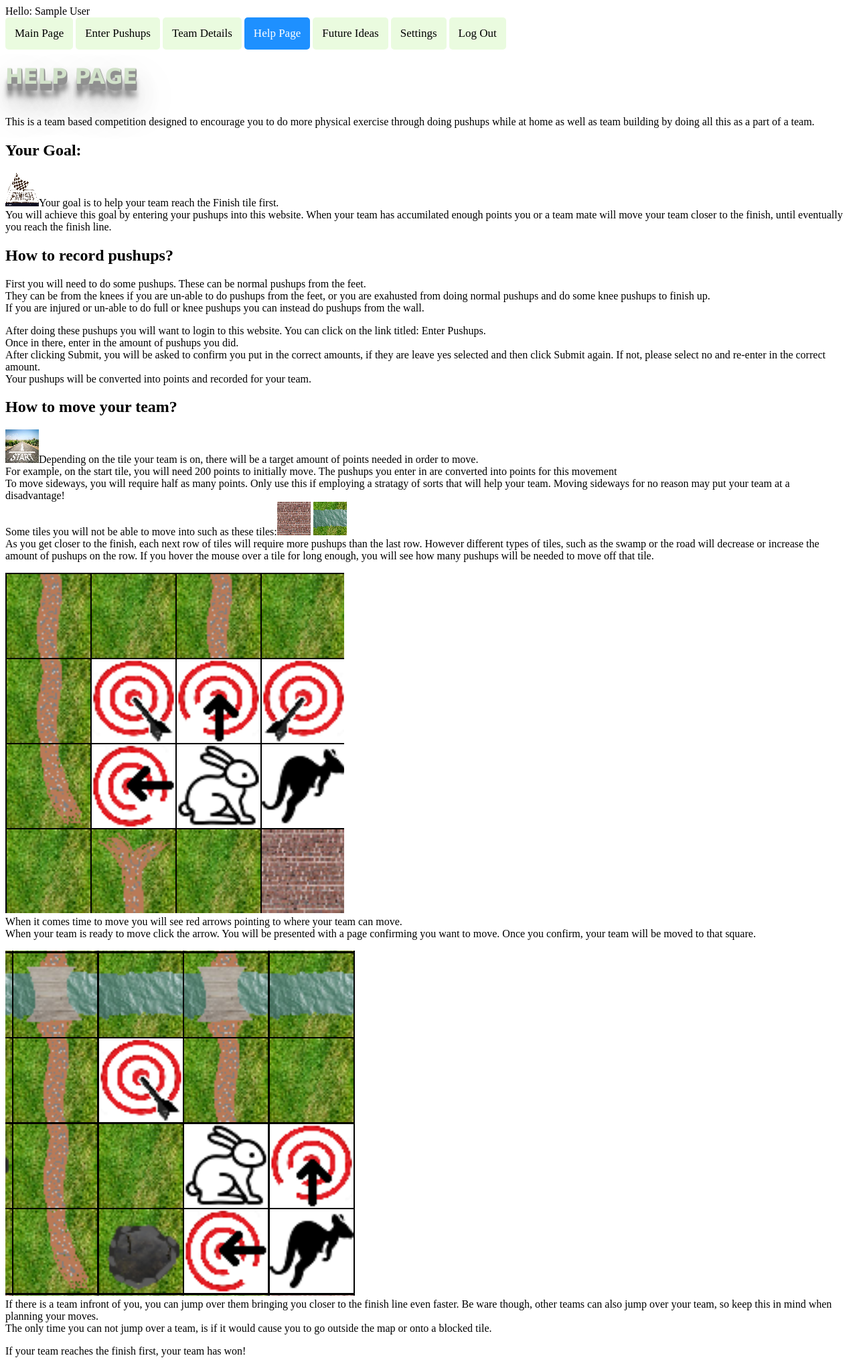
After one commit to sting-ray/pushup, a PHP site: page /help.php in a window 1280 px wide. The commit adds this page. Shown: the whole page at 67% size. Run offline with PHP 8.4, Linux system fonts and the light colour scheme; the visitor is signed in with stand-in values (Sample User, id 1).

Commit message:
Added help pages and .css to make it more beautiful

```diff
--- /dev/null
+++ b/default.css
@@ -0,0 +1,67 @@
+
+
+/*For the navigation bar*/
+/*https://www.w3schools.com/howto/howto_css_pill_nav.asp*/
+
+.pill-nav a {
+    display: inline-block;
+    color: black;
+    text-align: center;
+    padding: 14px;
+    text-decoration: none;
+    font-size: 17px;
+    border-radius: 5px;
+    background-color: #eafbdf;
+}
+
+.pill-nav a:hover {
+    background-color: #ddd;
+    color: black;
+}
+
+.pill-nav a.active {
+    background-color: dodgerblue;
+    color: white;
+}
+
+/*For the map*/
+table.map {
+    border-spacing: 0px;
+    border-collapse: collapse;
+}
+
+tr.map {
+    line-height: 50px;
+}
+
+/*https://developer.mozilla.org/en-US/docs/Archive/Misc_top_level/Images,_Tables,_and_Mysterious_Gaps*/
+td.map img {
+    display: block;
+}
+
+td.map {
+    padding: 0px;
+    border: 1px solid black;
+}
+
+/*Header*/
+/*https://freefrontend.com/css-3d-text-effects/*/
+h1 {
+    text-transform: uppercase;
+    font-family: verdana;
+    color: #d2e2ca;
+    text-shadow: 1px 1px 1px #919191,
+    1px 2px 1px #919191,
+    1px 3px 1px #919191,
+    1px 4px 1px #919191,
+    1px 5px 1px #919191,
+    1px 6px 1px #919191,
+    1px 7px 1px #919191,
+    1px 8px 1px #919191,
+    1px 9px 1px #919191,
+    1px 10px 1px #919191,
+    1px 18px 6px rgba(16,16,16,0.4),
+    1px 22px 10px rgba(16,16,16,0.2),
+    1px 25px 35px rgba(16,16,16,0.2),
+    1px 30px 60px rgba(16,16,16,0.4);
+}
--- a/header.inc.php
+++ b/header.inc.php
@@ -16,37 +16,35 @@ define("playerId", $_SESSION["pushup_id"]);
 define("playerName", $_SESSION["pushup_name"]);
 define("playerTeamId", $_SESSION["pushup_team"]);
 //TODO: Create a page with the players individual stats
-//TODO: Create a settings page where the privacy setting can be updated and the password changed.
+
+
 ?>
 
+<!DOCTYPE html>
 <html>
 <head>
-<style>
+    <link rel='stylesheet' href='default.css'>
+</head>
 
-table {
-    border: 1px solid black;
-    border-spacing: 0px;
-    border-collapse: collapse;
-}
-td {
-    padding: 0px;
-    border: 1px solid black;
-    //height:50px;
-    //width:50px;
-}
-</style>
-</head>
 <body>
 
 <?php
 echo "Hello: ".playerName."<br>";
+
 ?>
 
-<table><tr>
-    <td><a href='main.php'>Main Page</a></td>
-    <td><a href='pushup.php'>Enter Pushups</a></td>
-    <td><a href='team.php'>Team Details</a></td>
-    <td><a href='future.php'>Future Ideas</a></td>
-    <td><a href='settings.php'>Settings</a></td>
-    <td><a href='logout.php'>Log Out</a></td>
-</tr></table><br>
+<div class="pill-nav">
+    <a href='main.php' id='main.php'>Main Page</a>
+    <a href='pushup.php' id='pushup.php'>Enter Pushups</a>
+    <a href='team.php' id='team.php'>Team Details</a>
+    <a href='help.php' id='help.php'>Help Page</a>
+    <a href='future.php' id='future.php'>Future Ideas</a>
+    <a href='settings.php' id='settings.php'>Settings</a>
+    <a href='logout.php' id='logout.php'>Log Out</a>
+</div>
+
+<script>
+    var path = window.location.pathname;
+    var page = path.split('/').pop();
+    document.getElementById(page).className = 'active';
+</script>
--- /dev/null
+++ b/help.html
@@ -0,0 +1,46 @@
+<h1>Help Page</h1><br>
+
+This is a team based competition designed to encourage you to do more physical exercise
+through doing pushups while at home as well as team building by doing all this as a part of
+a team.<p>
+
+<h2>Your Goal:</h2>
+<img src='map_icons/finish.png'>Your goal is to help your team reach the Finish tile first.<br>
+You will achieve this goal by entering your pushups into this website.  When your team has accumilated
+enough points you or a team mate will move your team closer to the finish, until eventually you reach
+the finish line.<p>
+
+<h2>How to record pushups?</h2>
+First you will need to do some pushups.  These can be normal pushups from the feet.<br>
+They can be from the knees if you are un-able to do pushups from the feet, or you are exahusted
+from doing normal pushups and do some knee pushups to finish up.<br>
+If you are injured or un-able to do full or knee pushups you can instead do pushups from the wall.<p>
+
+After doing these pushups you will want to login to this website.
+You can click on the link titled: Enter Pushups.<br>
+
+Once in there, enter in the amount of pushups you did.<br>
+After clicking Submit, you will be asked to confirm you put in the correct amounts, if they are leave
+yes selected and then click Submit again.  If not, please select no and re-enter in the correct amount.<br>
+Your pushups will be converted into points and recorded for your team.
+
+<h2>How to move your team?</h2>
+<img src='map_icons/start.png'>Depending on the tile your team is on, there will be a target amount of points needed in order to move.<br>
+For example, on the start tile, you will need 200 points to initially move.  The pushups you enter in are converted into
+points for this movement<br>
+To move sideways, you will require half as many points.  Only use this if employing a stratagy of sorts that will help
+your team.  Moving sideways for no reason may put your team at a disadvantage!<br>
+Some tiles you will not be able to move into such as these tiles:<img src='map_icons/blocked.png'> <img src='map_icons/river.png'><br>
+As you get closer to the finish, each next row of tiles will require more pushups than the last row.
+However different types of tiles, such as the swamp or the road  will decrease or increase the amount of pushups on the row.
+If you hover the mouse over a tile for long enough, you will see how many pushups will be needed to move off that tile.<p>
+
+<img src='images/move.png'><br>When it comes time to move you will see red arrows pointing to where your team can move.<br>
+When your team is ready to move click the arrow.  You will be presented with a page confirming you want to move.  Once you
+confirm, your team will be moved to that square.<p>
+
+<img src='images/jump.png'><br>If there is a team infront of you, you can jump over them bringing you closer to the finish line
+even faster.  Be ware though, other teams can also jump over your team, so keep this in mind when planning your moves.<br>
+The only time you can not jump over a team, is if it would cause you to go outside the map or onto a blocked tile.<p>
+
+If your team reaches the finish first, your team has won!
--- /dev/null
+++ b/help.php
@@ -0,0 +1,4 @@
+<?php
+
+include "header.inc.php";
+include "help.html";
--- a/main.php
+++ b/main.php
@@ -33,6 +33,9 @@ echo "Your team has: ".$team[playerTeamId]->getPoints()." points out of a maximu
 echo "Your team needs: ".$team[playerTeamId]->getPointsNeeded($map)." points to move forwards.<br>";
 echo "Your team needs: ".($team[playerTeamId]->getPointsNeeded($map) / 2)." points to move sideways.<br>";
 
+if ($map->drawTeamsAtFinish()){
+    echo "<br>Teams at Finish: <br>" . $map->drawTeamsAtFinish();
+}
 echo $map->drawMap()."<br>";
 echo "<br>";
 if ($map->drawTeamsAtStart()) {
--- a/team.class.php
+++ b/team.class.php
@@ -21,6 +21,7 @@ class Team {
     private $x;
     private $y;
     private $points;
+    private $moveDateTime;
 
     function __construct($values, $allTeams = true, $position = true) {
 
@@ -42,11 +43,12 @@ class Team {
 
         if ($position) {
             $conn = new mysqli(db_host, db_user, db_password, db_name);
-            $queryResult = $conn->query("SELECT X, Y FROM TEAM_MOVE WHERE TEAM_ID=".$this->id." ORDER BY DATETIME DESC LIMIT 1");
+            $queryResult = $conn->query("SELECT X, Y, DATETIME FROM TEAM_MOVE WHERE TEAM_ID=".$this->id." ORDER BY DATETIME DESC LIMIT 1");
             if ($queryResult->num_rows == 1) {
                 $newLocation = $queryResult->fetch_assoc();
                 $this->x = $newLocation["X"];
                 $this->y = $newLocation["Y"];
+                $this->moveDateTime = $newLocation["DATETIME"];
             }
         }
     }
@@ -62,7 +64,7 @@ class Team {
                 $map->updateStartTeam($this->flagImg);
                 break;
             case 4:
-                //update for teams at finish
+                $map->updateFinishTeam($this->id, $this->flagImg, $this->moveDateTime);
                 break;
         }
     }
```
Also changed, not shown: help_pushup.html (added, +41 -0 lines), index.php (+25 -1 lines), map.class.php (+19 -2 lines), pushup.php (+14 -6 lines), register.php (+6 -1 lines), images/full_pushup.jpg (added), images/jump.png (added), images/knee_pushup.jpg (added), images/move.png (added), images/wall_pushup.jpg (added).
